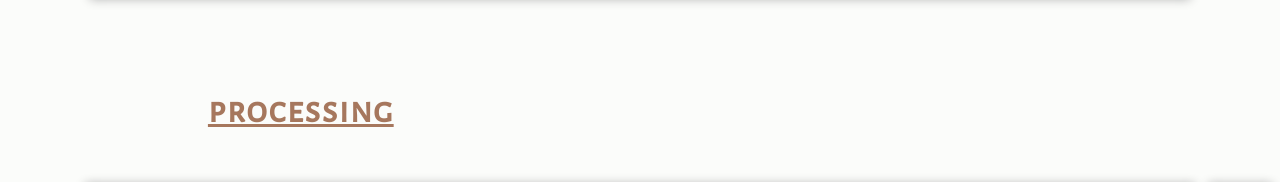
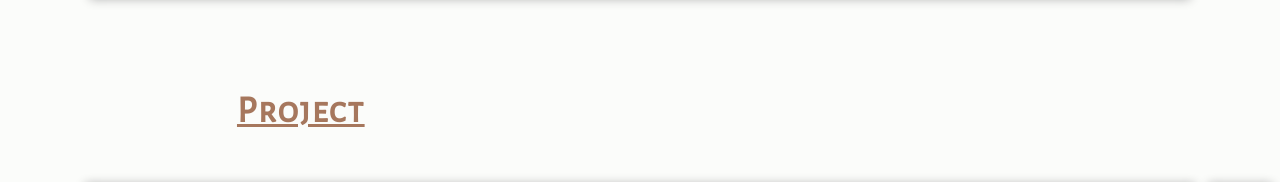
Before and after one commit to wcpsloser/port, a plain HTML site: page work.html in a window 1280 px wide. Shown: the part 3893-4075 px from the top of the page. Drawn offline with Linux system fonts and the light colour scheme.

Commit message:
Update work.html

```diff
--- a/work.html
+++ b/work.html
@@ -86,7 +86,7 @@
 
         <div class="grid-asmm ">
             <div class="Assigment ">
-                <h1><u> processing </u></h1>
+                <h1><u> Project </u></h1>
             </div>
         </div>
 
```
